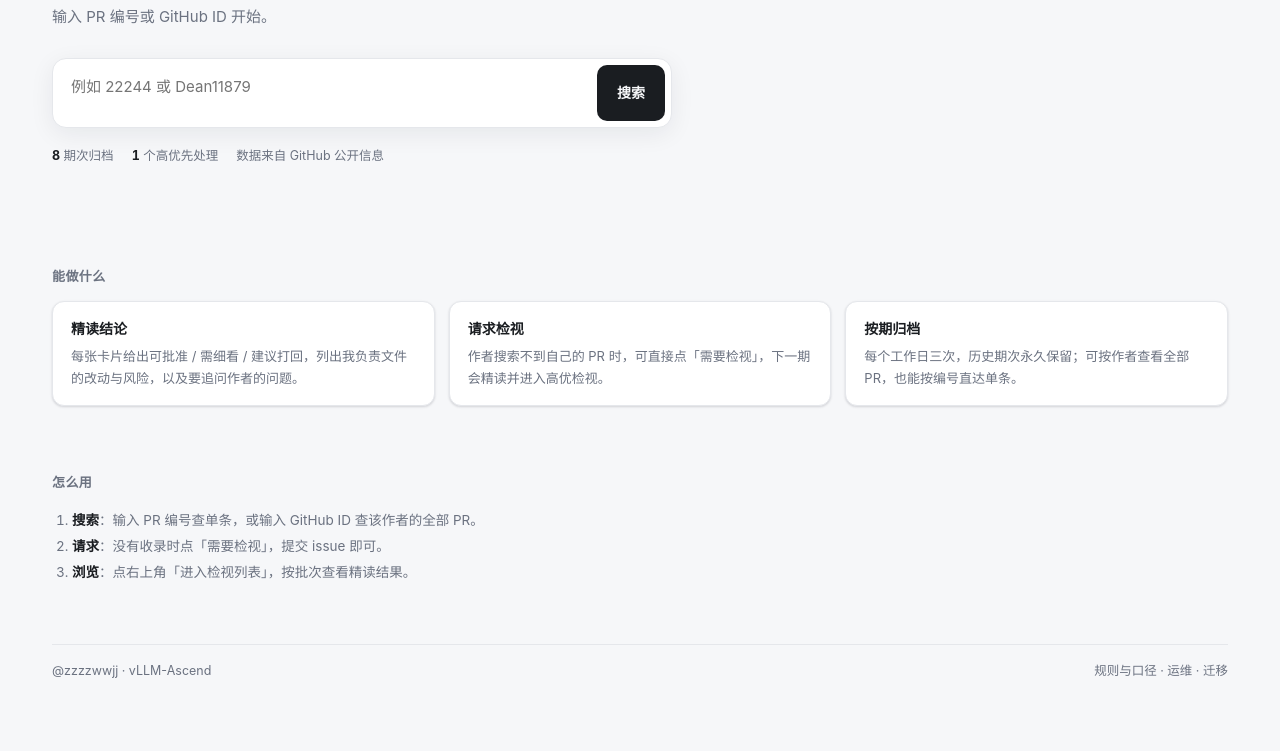
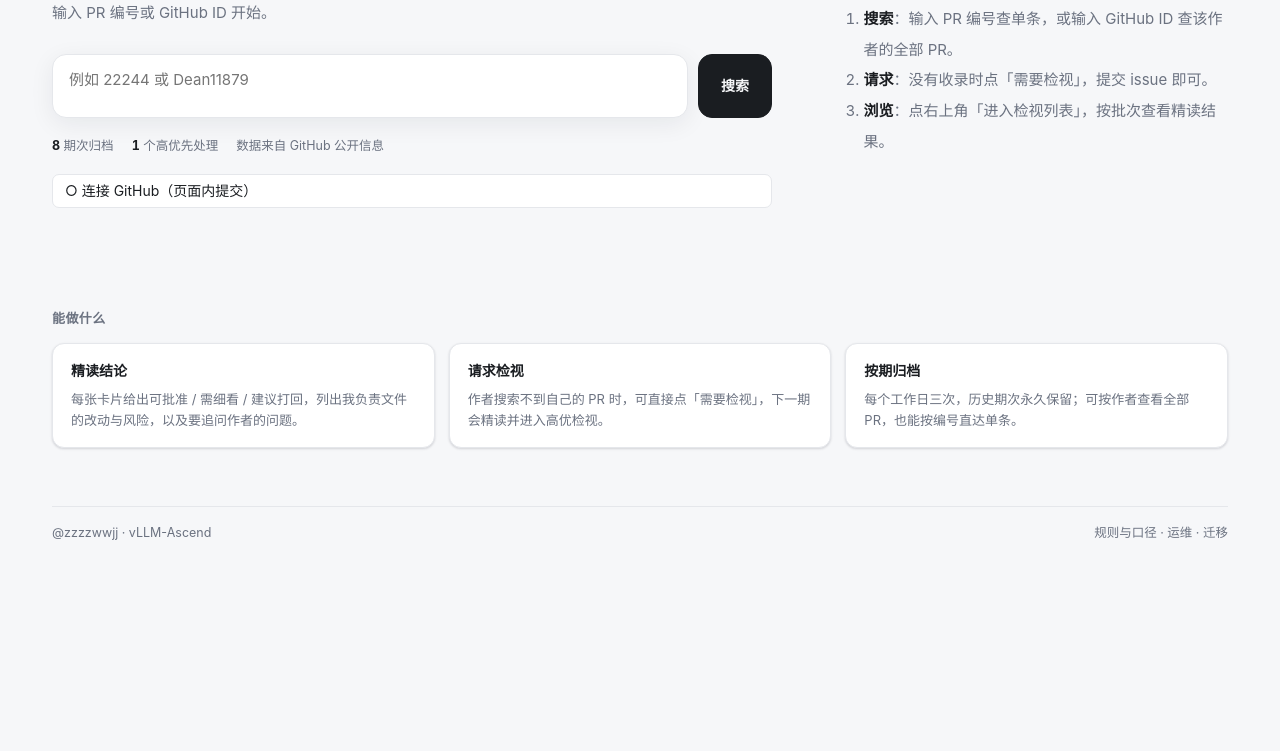
Before and after one commit to zzzzwwjj/vllm-ascend-review, a plain HTML site: page index.html in a window 1280 px wide. Shown: the part 269-1020 px from the top of the page. After the commit the page ends 882 px from the top, so only its background shows below. Drawn offline with Linux system fonts and the light colour scheme.

Commit message:
chore: review board update (2 files)

```diff
--- a/app.css
+++ b/app.css
@@ -284,21 +284,26 @@ button.mini:hover{border-color:var(--blue);color:var(--blue)}
 .lp-eyebrow{font-size:11.5px;letter-spacing:.8px;color:var(--muted);text-transform:uppercase;margin:0 0 14px}
 .lp-hero h1{font-size:42px;line-height:1.15;margin:0 0 14px;letter-spacing:-.6px}
 .lp-sub{color:var(--muted);font-size:15px;line-height:1.75;margin:0 0 28px}
-.lp-search{display:flex;gap:6px;width:100%;max-width:620px;margin:0;background:var(--card);border:1px solid var(--line);border-radius:14px;padding:6px;box-shadow:0 6px 24px rgba(16,24,40,.07)}
-.lp-search input{flex:1 1 auto;width:100%;min-width:0;border:0;background:transparent;color:var(--ink);font:inherit;font-size:15px;padding:10px 12px;outline:none}
-.lp-search button{flex:0 0 auto;margin-left:auto;border:0;background:var(--ink);color:var(--bg);border-radius:10px;padding:10px 20px;font:inherit;font-size:14px;font-weight:600;cursor:pointer}
+.lp-search{flex:1;min-width:0;display:flex;align-items:center;background:var(--card);border:1px solid var(--line);border-radius:14px;padding:2px 8px;box-shadow:0 6px 24px rgba(16,24,40,.07)}
+.lp-search input{flex:1 1 auto;width:100%;min-width:0;border:0;background:transparent;color:var(--ink);font:inherit;font-size:15px;padding:11px 8px;outline:none}
+.lp-search-btn{flex:0 0 auto;border:1px solid var(--ink);background:var(--ink);color:var(--bg);border-radius:14px;padding:0 22px;font:inherit;font-size:14px;font-weight:600;cursor:pointer}
+.lp-search-btn:hover{opacity:.9}
 .lp-quick{display:flex;gap:18px;justify-content:center;flex-wrap:wrap;margin:18px 0 0;color:var(--muted);font-size:12.5px}
 .lp-quick b{color:var(--ink);font-variant-numeric:tabular-nums}
-.lp-results{max-width:840px;margin:26px auto 0}
+.lp-results{margin:28px 0 0}
 .lp-results:empty{display:none}
 .lp-results h2{text-align:left}
 .lp-features,.lp-steps{margin-top:66px}
-.lp-features h2,.lp-steps h2{font-size:13px;margin:0 0 14px;color:var(--muted);border:0;padding:0;text-align:left;letter-spacing:.4px;text-transform:uppercase}
+.lp-features h2{font-size:13px;margin:0 0 14px;color:var(--muted);border:0;padding:0;text-align:left;letter-spacing:.4px;text-transform:uppercase}
 .lp-cards{display:grid;grid-template-columns:repeat(3,1fr);gap:14px}
 .lp-card{background:var(--card);border:1px solid var(--line);border-radius:12px;padding:16px 18px;box-shadow:var(--shadow)}
 .lp-card h3{margin:0 0 6px;font-size:14px}
 .lp-card p{margin:0;font-size:13px;color:var(--muted);line-height:1.65}
-.lp-steps ol{margin:0;padding-left:20px;font-size:13.5px;line-height:1.95;color:var(--muted)}
+.lp-steps h2{font-size:20px;letter-spacing:0;text-transform:none;color:var(--ink);margin:0 0 12px;font-weight:700}
+.lp-steps ol{margin:0;padding-left:22px;font-size:15px;line-height:2.05;color:var(--muted)}
+.lp-steps li b{color:var(--ink)}
+.lp-steps{padding-top:6px}
+.lp-gh{margin-top:16px;max-width:720px}
 .lp-steps b{color:var(--ink)}
 .lp-foot{display:flex;justify-content:space-between;gap:12px;flex-wrap:wrap;margin-top:58px;padding-top:16px;border-top:1px solid var(--line);color:var(--muted);font-size:12.5px}
 .lp-foot a{color:var(--muted);text-decoration:none}
@@ -316,15 +321,17 @@ button.mini:hover{border-color:var(--blue);color:var(--blue)}
 
 /* ---------- responsive layout pass ---------- */
 .landing{max-width:1220px}
-.lp-hero{display:block;text-align:left;padding:74px 0 34px}
-.lp-hero-main .lp-search{margin:0}
+.lp-hero{display:grid;grid-template-columns:minmax(0,1fr) minmax(0,.52fr);gap:46px;align-items:start;text-align:left;padding:70px 0 34px}
+.lp-search-row{display:flex;gap:10px;align-items:stretch;max-width:720px;margin:0}
 .lp-hero-main .lp-quick{justify-content:flex-start}
 .lp-side{display:none}
 
 /* tablet */
 @media(max-width:1024px){
-  .lp-hero{text-align:center;padding:52px 0 26px}
-  .lp-hero-main .lp-search{margin:0 auto}
+  .lp-hero{grid-template-columns:1fr;text-align:center;padding:40px 0 24px;gap:24px}
+  .lp-steps{order:-1;text-align:left;max-width:720px;margin:0 auto;width:100%}
+  .lp-search-row{margin:0 auto}
+  .lp-gh{margin-left:auto;margin-right:auto}
   .lp-hero-main .lp-quick{justify-content:center}
   .lp-cards{grid-template-columns:1fr 1fr}
 }
--- a/app.js
+++ b/app.js
@@ -774,16 +774,25 @@
           '<p class="lp-eyebrow">每个工作日 08:00 · 13:00 · 18:00 自动更新</p>' +
           '<h1>PR 检视看板</h1>' +
           '<p class="lp-sub">@' + esc(user) + ' 对 vLLM-Ascend 待检视 PR 的精读结论，按 CODEOWNERS 责任田聚焦。<br>输入 PR 编号或 GitHub ID 开始。</p>' +
-          '<div class="lp-search">' +
-            '<input id="hs" type="search" autocomplete="off" spellcheck="false" placeholder="例如 22244 或 Dean11879">' +
-            '<button type="button" data-home-search>搜索</button>' +
+          '<div class="lp-search-row">' +
+            '<div class="lp-search"><input id="hs" type="search" autocomplete="off" spellcheck="false" placeholder="例如 22244 或 Dean11879"></div>' +
+            '<button type="button" class="lp-search-btn" data-home-search>搜索</button>' +
           '</div>' +
           '<div class="lp-quick">' +
             '<span><b>' + state.editions.length + '</b> 期次归档</span>' +
             '<span><b>' + hl + '</b> 个高优先处理</span>' +
             '<span>数据来自 GitHub 公开信息</span>' +
           '</div>' +
+          '<div class="lp-gh">' + ghBox() + '</div>' +
         '</div>' +
+        '<aside class="lp-steps">' +
+          '<h2>怎么用</h2>' +
+          '<ol>' +
+            '<li><b>搜索</b>：输入 PR 编号查单条，或输入 GitHub ID 查该作者的全部 PR。</li>' +
+            '<li><b>请求</b>：没有收录时点「需要检视」，提交 issue 即可。</li>' +
+            '<li><b>浏览</b>：点右上角「进入检视列表」，按批次查看精读结果。</li>' +
+          '</ol>' +
+        '</aside>' +
       '</section>' +
 
       '<section id="home-results" class="lp-results"></section>' +
@@ -795,15 +804,6 @@
           '<div class="lp-card"><h3>请求检视</h3><p>作者搜索不到自己的 PR 时，可直接点「需要检视」，下一期会精读并进入高优检视。</p></div>' +
           '<div class="lp-card"><h3>按期归档</h3><p>每个工作日三次，历史期次永久保留；可按作者查看全部 PR，也能按编号直达单条。</p></div>' +
         '</div>' +
-      '</section>' +
-
-      '<section class="lp-steps">' +
-        '<h2>怎么用</h2>' +
-        '<ol>' +
-          '<li><b>搜索</b>：输入 PR 编号查单条，或输入 GitHub ID 查该作者的全部 PR。</li>' +
-          '<li><b>请求</b>：没有收录时点「需要检视」，提交 issue 即可。</li>' +
-          '<li><b>浏览</b>：点右上角「进入检视列表」，按批次查看精读结果。</li>' +
-        '</ol>' +
       '</section>' +
 
       '<footer class="lp-foot">' +
```
